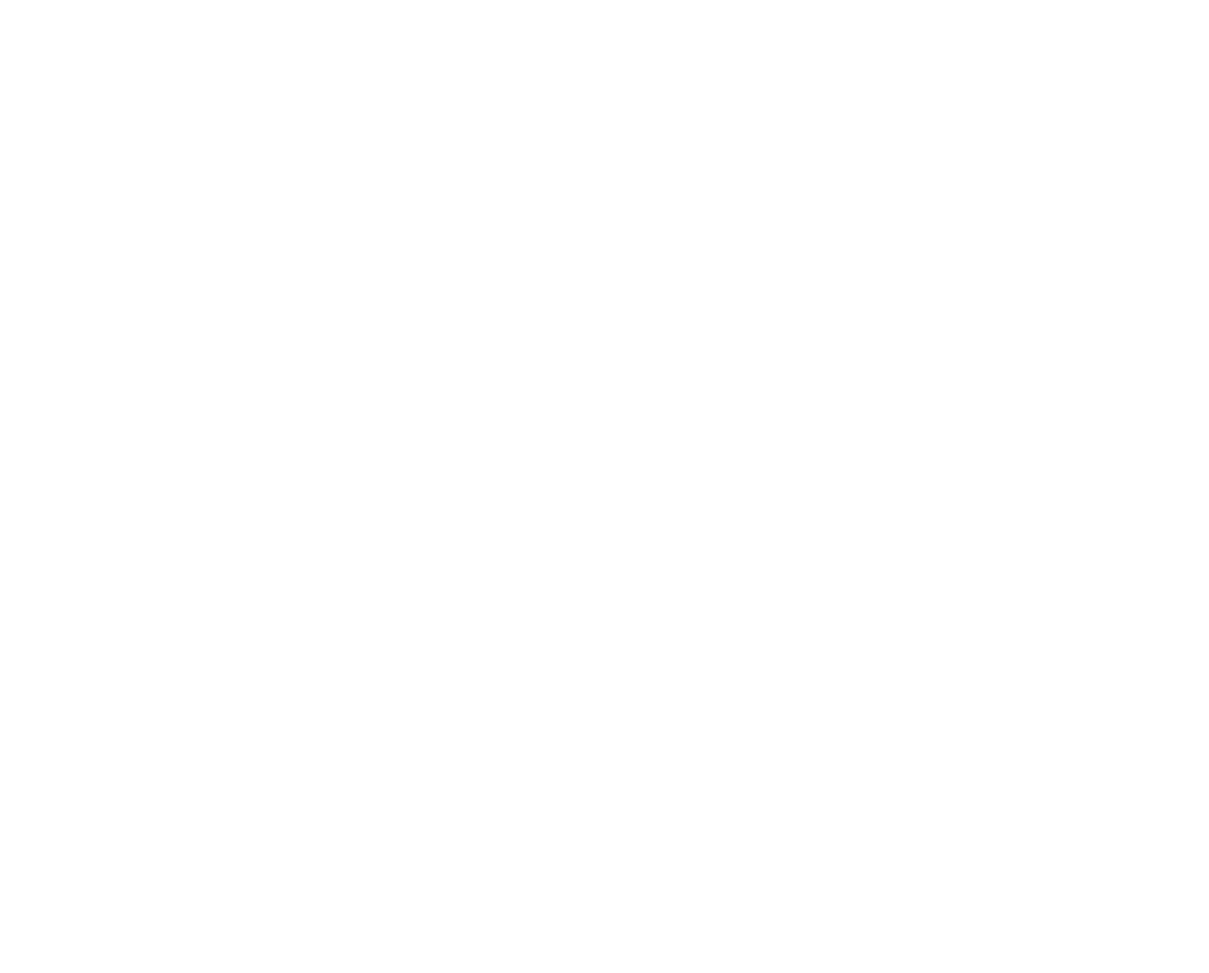
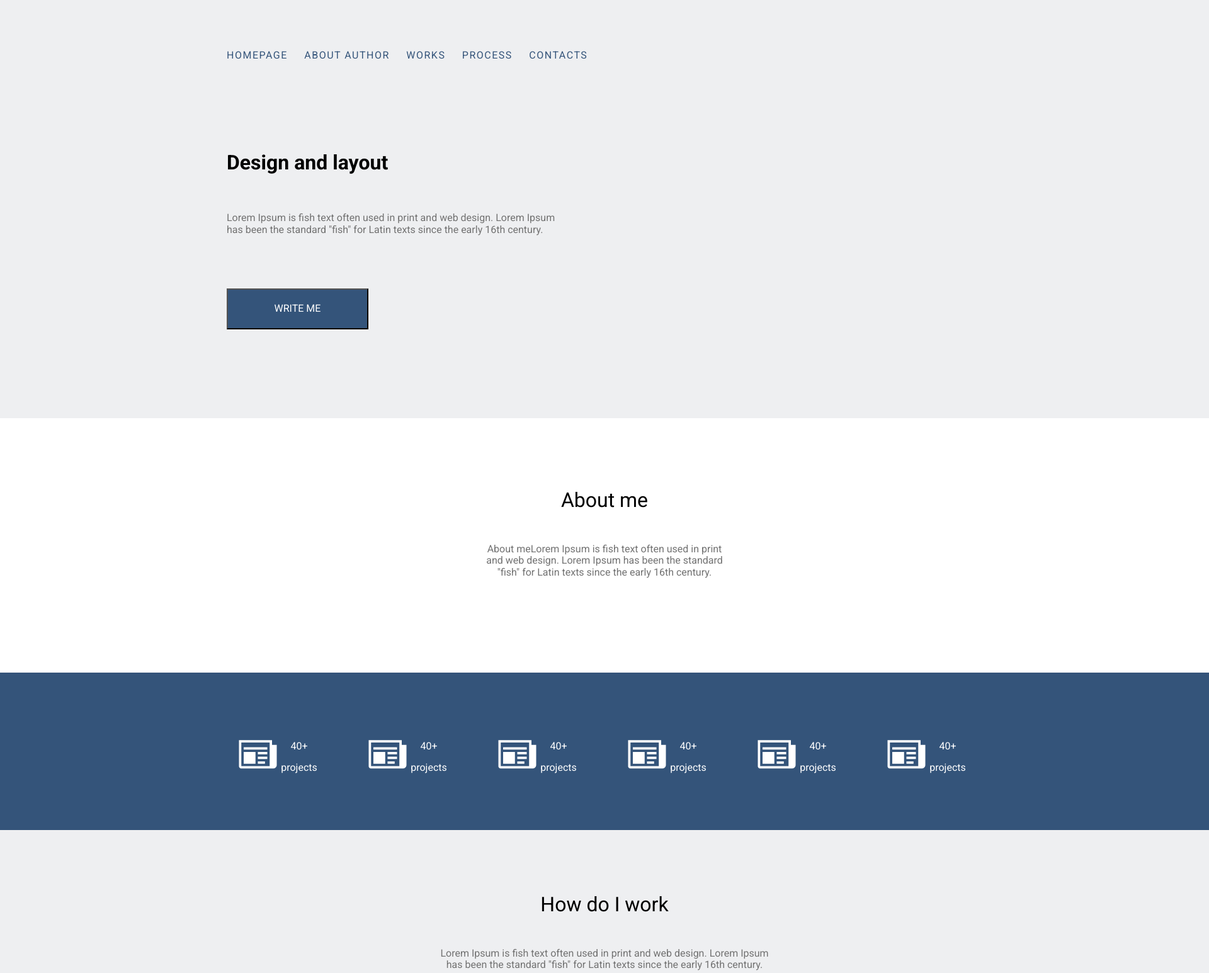
Before and after one commit to DmytroOkhotnichenko/homework6, a plain HTML site: page markup/index.html in a window 1280 px wide. Shown: the top 1545 px of the page at 63% size, 1920 px wide, since content can reach past the window. Before the commit the page ends 800 px from the top, so only its background shows below. Drawn offline with Linux system fonts and the light colour scheme; a web font is replaced by a local one.

Commit message:
looks like finished

```diff
--- /dev/null
+++ b/markup/css/icon.css
@@ -0,0 +1,30 @@
+@font-face {
+  font-family: 'icomoon';
+  src:  url('../fonts/icomoon.eot?c7br66');
+  src:  url('../fonts/icomoon.eot?c7br66#iefix') format('embedded-opentype'),
+    url('../fonts/icomoon.ttf?c7br66') format('truetype'),
+    url('../fonts/icomoon.woff?c7br66') format('woff'),
+    url('../fonts/icomoon.svg?c7br66#icomoon') format('svg');
+  font-weight: normal;
+  font-style: normal;
+  font-display: block;
+}
+
+[class^="icon-"], [class*=" icon-"] {
+  /* use !important to prevent issues with browser extensions that change fonts */
+  font-family: 'icomoon' !important;
+  speak: never;
+  font-style: normal;
+  font-weight: normal;
+  font-variant: normal;
+  text-transform: none;
+  line-height: 1;
+
+  /* Better Font Rendering =========== */
+  -webkit-font-smoothing: antialiased;
+  -moz-osx-font-smoothing: grayscale;
+}
+
+.icon-newspaper:before {
+  content: "\e904";
+}
--- a/markup/css/style.css
+++ b/markup/css/style.css
@@ -0,0 +1,213 @@
+* {
+    box-sizing: border-box, !important;
+    font-family: 'Roboto', Helvetica, sans-serif;
+}
+
+.nav {
+    width: 1200px;
+    height: 240px;
+    text-align: center;
+    margin: auto;
+}
+
+.nav li {
+    display: inline-block;
+    list-style-type: none;
+    margin: 79px 21px 79px 0;
+    border: 0;
+    padding: 0;
+}
+
+.buttons {
+    text-align: left;
+    margin: 0;
+    border: 0;
+    padding: 0;
+}
+
+header {
+    background: #EEEFF1;
+    width: 1920px;
+    letter-spacing: 1.5px;
+}
+
+.nav a {
+    text-decoration: none;
+    font-size: 16px;
+    font-weight: 500;
+    border: 0;
+    padding: 0;
+    margin: 0;
+    color: #34547A;
+}
+
+.nav a:hover {
+    text-shadow: 1px 1px 1px #000;
+    transition: all .3s;
+    font-style: #34547A;
+}
+
+main {
+    display: inline-block;
+    /* background: #EEEFF1; */
+    width: 1920px;
+    text-decoration-color: #000000;
+    text-align: center;
+    margin: auto;
+}
+
+.top {
+    background: #EEEFF1;
+    width: 1920px;
+    margin-top: -21px;
+}
+
+.top-content {
+    width: 1200px;
+    border: 0;
+    padding: 0;
+    margin: auto;
+    text-align: left;
+}
+
+.contentbox1 p {
+    width: 540px;
+    margin-top: 60px;
+    margin-bottom: 84px;
+    font-weight: 400;
+    font-size: 16px;
+    color: #727272;
+}
+
+.writeme {
+    width: 225px;
+    height: 65px;
+    background: #34547A;
+    color: #FFFFFF;
+    transition-duration: 0.5s;
+    margin-bottom: 141px;
+}
+
+.writeme:hover {
+    text-shadow: 3px 3px 3px #000;
+    background: #4772a7;
+    border-radius: 10px;
+}
+
+.aboutme {
+    background: #FFFFFF;
+    padding-top: 112px;
+    margin-bottom: 50px;
+    text-align: center;
+}
+
+.aboutme span {
+    font-size: 32px;
+    font-weight: 500;
+}
+
+.aboutme p {
+    display: block;
+    width: 403px;
+    text-align: center;
+    margin: auto;
+    margin-top: 50px;
+    color: #727272;
+    font-size: 16px;
+    font-weight: 400;
+    padding-bottom: 100px;
+}
+
+.projectspace {
+    display: inline-block;
+    background: #34547A;
+    width: 1920px;
+    height: 250px;
+    text-align: center;
+    font-size: 0;
+}
+
+.projects {
+    display: inline-block;
+    width: 150px;
+    height: 100px;
+    margin: 100px 28px;
+}
+
+.icon-newspaper,
+.projects-inside {
+    display: inline-block;
+    color: #FFFFFF;
+}
+
+.projects p,
+span {
+    width: 71px;
+    height: 15px;
+    font-size: 16px;
+    font-weight: 400px;
+}
+
+.icon-newspaper {
+    font-size: 60px;
+}
+
+.howdo {
+    background: #EEEFF1;
+    width: 1920px;
+    height: 1004px;
+    margin: auto;
+    text-align: center;
+}
+
+.howdo-top {
+    width: 403px;
+    margin: auto;
+    padding-top: 100px;
+    margin-bottom: 50px;
+}
+
+.howdo-bottom {
+    width: 540px;
+    margin: auto;
+    margin-bottom: 57px;
+}
+
+.howdo-top span {
+    font-size: 32px;
+    font-weight: 500;
+    color:#000000;
+}
+
+.howdo-bottom p {
+    font-size: 16px;
+    font-weight: 400;
+    color:#727272;
+}
+
+.footer {
+    background: #34547A;
+    width: 1920px;
+    height: 151px;
+    margin: auto;
+    text-align: center;
+}
+
+.footer-content {
+    width: 1110px;
+    margin: auto;
+    text-align: left;
+    padding-top: 50px;
+}
+
+.footer-content span {
+    font-size: 21px;
+    font-weight: 500;
+    color:#FFFFFF;
+}
+
+.footer-content p {
+    font-size: 13px;
+    font-weight: 400;
+    color:#FFFFFF;
+}
--- a/markup/index.html
+++ b/markup/index.html
@@ -7,12 +7,102 @@
     <title>Document</title>
     <!-- <link rel="stylesheet" href="./css/reset.css"> -->
     <link rel="stylesheet" href="./css/normalize.css">
+    <link rel="preconnect" href="https://fonts.googleapis.com">
+    <link rel="preconnect" href="https://fonts.gstatic.com" crossorigin>
+    <link href="https://fonts.googleapis.com/css2?family=Roboto:ital,wght@0,400;0,700;1,400;1,700&family=Sassy+Frass&display=swap" rel="stylesheet">
+    <link rel="stylesheet" href="./css/icon.css">
     <link rel="stylesheet" href="./css/style.css">
 
 </head>
 <body>
-    <header></header>
-    <main></main>
-    <footer></footer>
+    <header>
+        <div class="nav">
+            <ul class="buttons">
+                <li><a href="#">HOMEPAGE</a></li>
+                <li><a href="#">ABOUT AUTHOR</a></li>
+                <li><a href="#">WORKS</a></li>
+                <li><a href="#">PROCESS</a></li>
+                <li><a href="#">CONTACTS</a></li>
+            </ul>
+        </div>
+    </header>
+    <main>
+        <div class="top">
+            <div class="top-content">
+                <div class="contentbox1">
+                    <h1>Design and layout</h1>
+                    <p>Lorem Ipsum is fish text often used in print and web design. Lorem Ipsum has been the standard "fish" for Latin texts since the early 16th century.</p>
+                </div>
+                <form action="https://mail.google.com/">
+                    <input class="writeme" type="submit" value="WRITE ME">
+                </form>
+            </div>
+        </div>
+        <div class="aboutme">
+            <span>About me</span>
+            <p>About meLorem Ipsum is fish text often used in print and web design. Lorem Ipsum has been the standard "fish" for Latin texts since the early 16th century.</p>
+        </div>
+        <div class="projectspace">
+            <div class="projects">
+                <i class="icon-newspaper"></i>
+                <div class="projects-inside">
+                    <span>40+</span>
+                    <p>projects</p>
+                </div>
+            </div>
+            <div class="projects">
+                <i class="icon-newspaper"></i>
+                <div class="projects-inside">
+                    <span>40+</span>
+                    <p>projects</p>
+                </div>
+            </div>
+            <div class="projects">
+                <i class="icon-newspaper"></i>
+                <div class="projects-inside">
+                    <span>40+</span>
+                    <p>projects</p>
+                </div>
+            </div>
+            <div class="projects">
+                <i class="icon-newspaper"></i>
+                <div class="projects-inside">
+                    <span>40+</span>
+                    <p>projects</p>
+                </div>
+            </div>
+            <div class="projects">
+                <i class="icon-newspaper"></i>
+                <div class="projects-inside">
+                    <span>40+</span>
+                    <p>projects</p>
+                </div>
+            </div>
+            <div class="projects">
+                <i class="icon-newspaper"></i>
+                <div class="projects-inside">
+                    <span>40+</span>
+                    <p>projects</p>
+                </div>
+            </div>
+        </div>
+        <div class="howdo">
+            <div class="howdo-top">
+                <span>How do I work</span>
+            </div>
+            <div class="howdo-bottom">
+                <p>Lorem Ipsum is fish text often used in print and web design. Lorem Ipsum has been the standard "fish" for Latin texts since the early 16th century.</p>
+            </div>
+            <iframe width="1110" height="600" src="https://www.youtube.com/embed/kgx4WGK0oNU" title="YouTube video player" frameborder="0" allow="accelerometer; autoplay; clipboard-write; encrypted-media; gyroscope; picture-in-picture; web-share" allowfullscreen></iframe>
+        </div>
+    </main>
+    <footer>
+        <div class="footer">
+            <div class="footer-content">
+                <span>Dmytro Okhotnichenko</span>
+                <p>(c) 2023. All rights reserved.</p>
+            </div>
+        </div>
+    </footer>
 </body>
 </html>
```
Also changed, not shown: markup/fonts/icomoon.ttf (added), markup/fonts/icomoon.woff (added), 2 other files.
